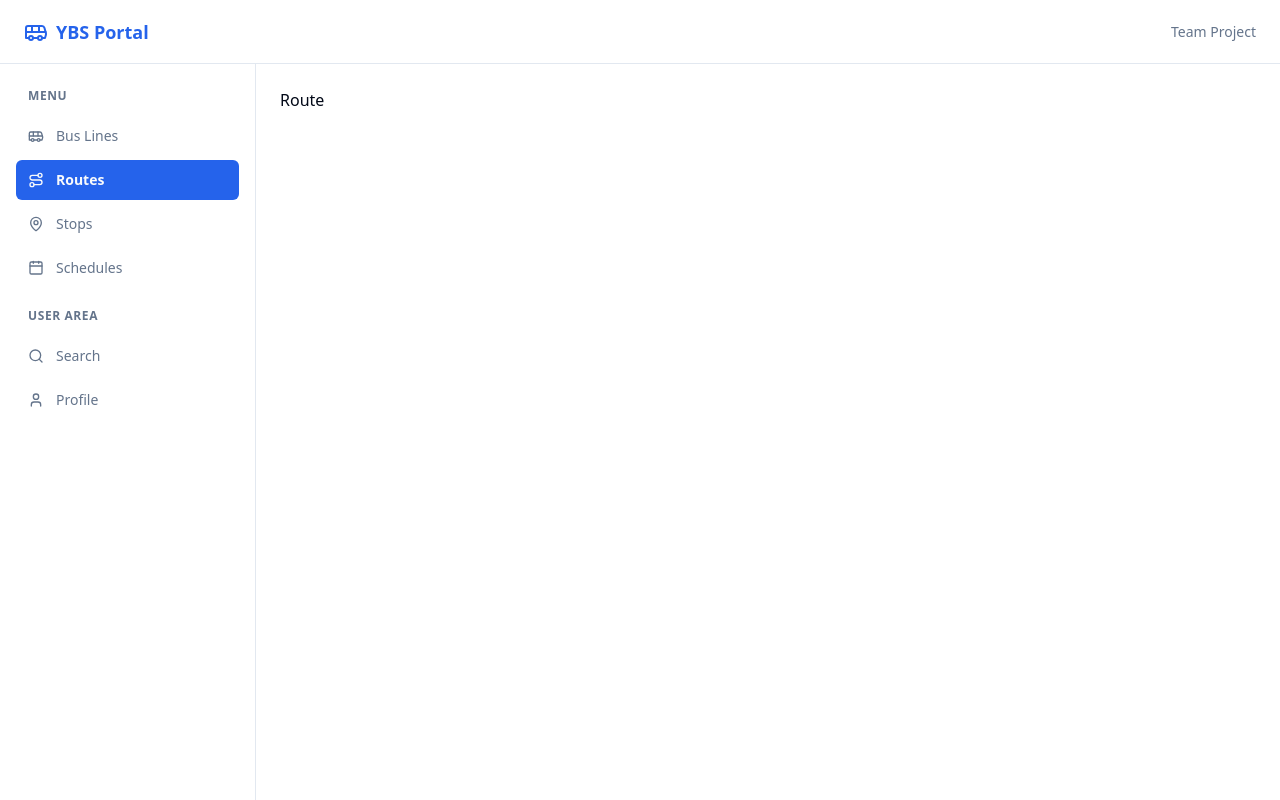
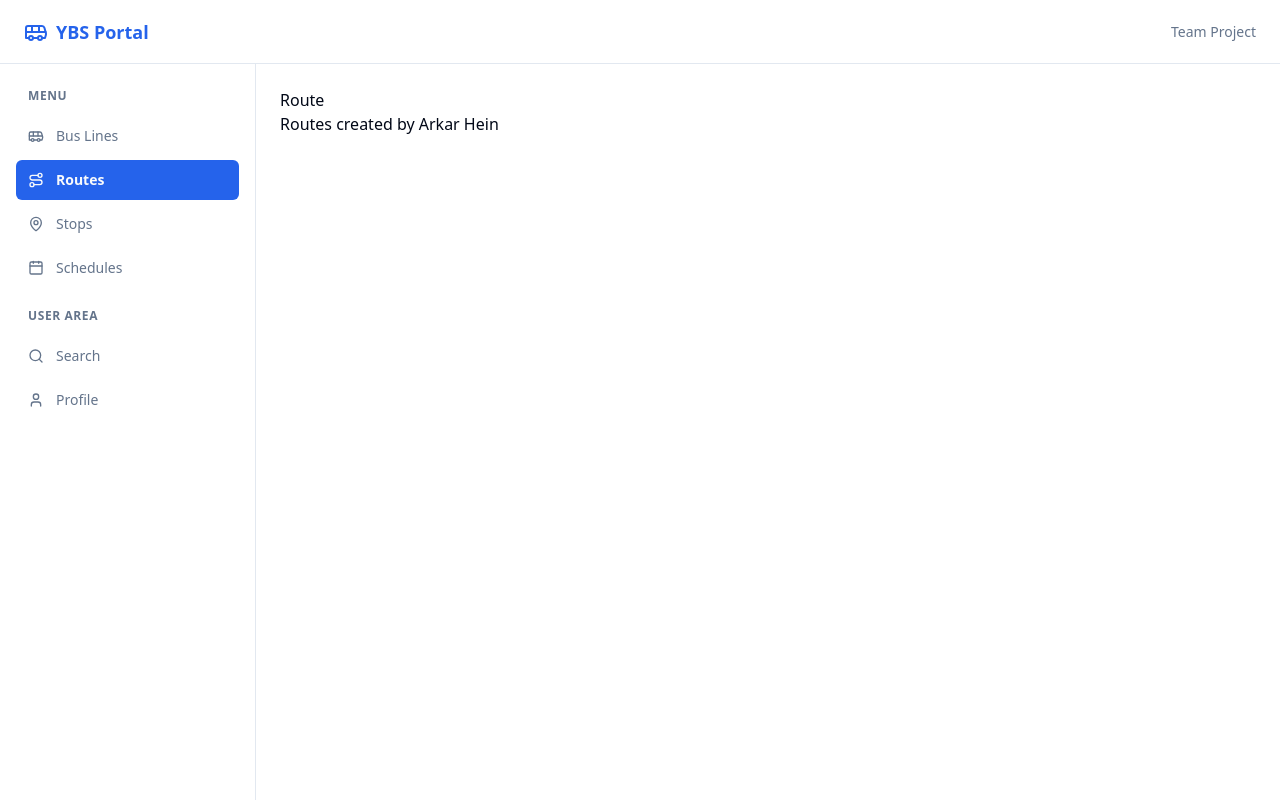
Before and after one commit to Kylian1592005/YBS-Project, a React (Vite) app: page /routes in a window 1280 px wide. Built offline with nearby package versions, Linux system fonts and the light colour scheme.

Commit message:
feat: impl first routes

```diff
--- a/src/features/routes/Route.jsx
+++ b/src/features/routes/Route.jsx
@@ -1,5 +1,9 @@
 export default function Route() {
-  return (
-    <div>Route</div>
-  )
+    return (
+        <div>
+            <div>Route</div>
+
+            <h2>Routes created by Arkar Hein</h2>
+        </div>
+    );
 }
```
